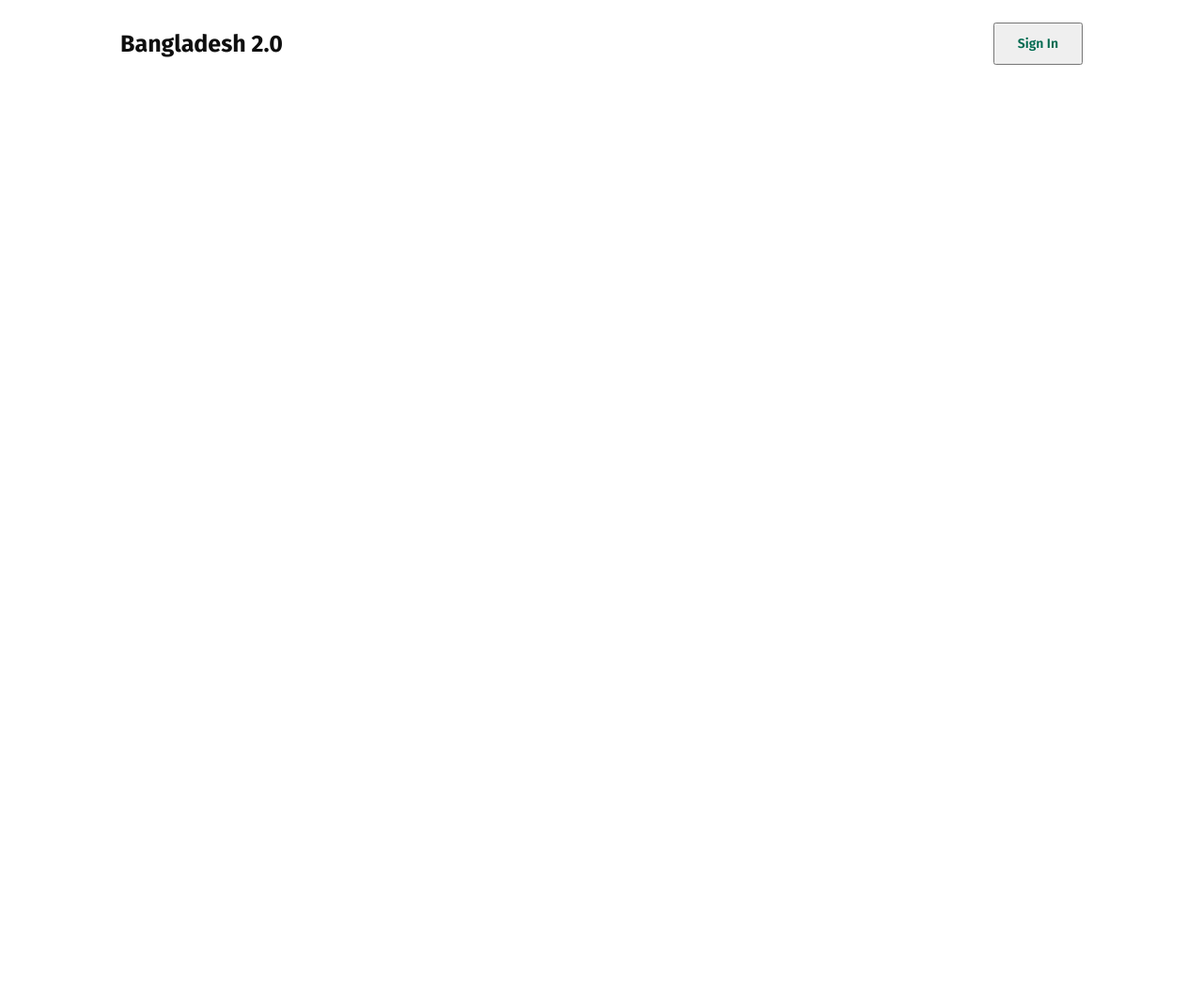
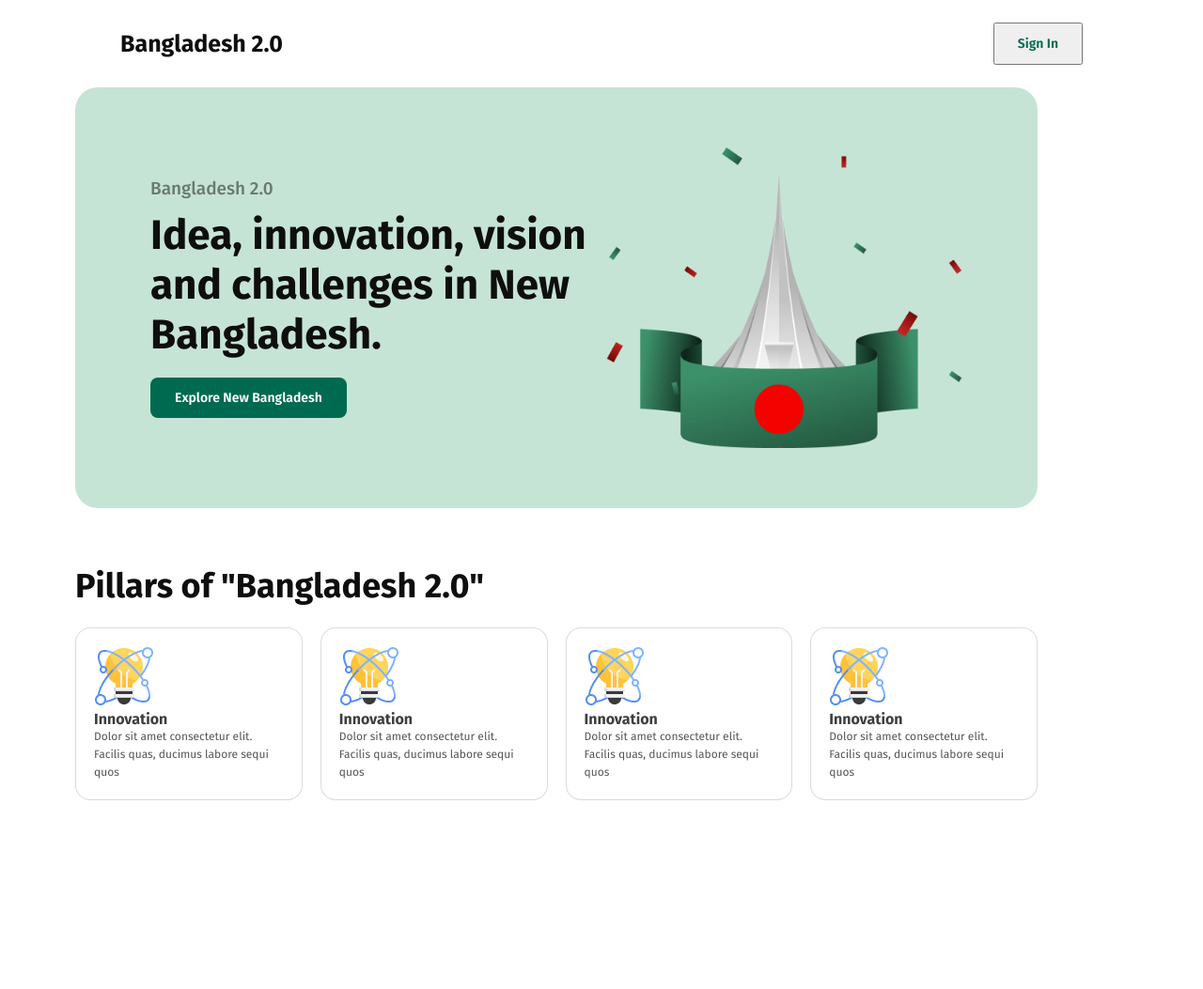
Before and after one commit to mbinfaruk/assignment-1, a plain HTML site: page index.html in a window 1280 px wide. Shown: the whole page at 94% size. Before the commit the page ends 800 px from the top, so only its background shows below. Drawn offline with Linux system fonts and the light colour scheme.

Commit message:
add banner & pillars

```diff
--- a/index.html
+++ b/index.html
@@ -17,7 +17,41 @@
         <a href=""><button class="header-sign">Sign In</button></a>
     </header>
     <main>
-        <!-- <p class="mohammad">Mohammad Hossain</p> -->
+        <section class="banner-cont">
+            <div class="banner">
+                <div class="left-banner">
+                <h3 class="banner-subtitle">Bangladesh 2.0</h3>
+                <h1 class="banner-title">Idea, innovation, vision and challenges in New Bangladesh.</h1>
+                <button class="banner-btn">Explore New Bangladesh</button>
+                </div>
+                <img class="banner-img" src="assets/hero.png" alt="" height="320px" width="379px">
+            </div>
+        </section>
+        <section class="pillars">
+            <h2 class="pillars-title">Pillars of "Bangladesh 2.0"</h2>
+            <div class="pillars-cont">
+                <div class="pillar">
+                    <img src="assets/card-icon.png" alt="">
+                    <h2 class="pillar-title">Innovation</h2>
+                    <p class="pillar-description">Dolor sit amet consectetur elit. Facilis quas, ducimus labore sequi quos </p>
+                </div>
+                <div class="pillar">
+                    <img src="assets/card-icon.png" alt="">
+                    <h2 class="pillar-title">Innovation</h2>
+                    <p class="pillar-description">Dolor sit amet consectetur elit. Facilis quas, ducimus labore sequi quos </p>
+                </div>
+                <div class="pillar">
+                    <img src="assets/card-icon.png" alt="">
+                    <h2 class="pillar-title">Innovation</h2>
+                    <p class="pillar-description">Dolor sit amet consectetur elit. Facilis quas, ducimus labore sequi quos </p>
+                </div>
+                <div class="pillar">
+                    <img src="assets/card-icon.png" alt="">
+                    <h2 class="pillar-title">Innovation</h2>
+                    <p class="pillar-description">Dolor sit amet consectetur elit. Facilis quas, ducimus labore sequi quos </p>
+                </div>
+            </div>
+        </section>
     </main>
     <footer>
 
--- a/styles/style.css
+++ b/styles/style.css
@@ -35,3 +35,125 @@ header{
     padding: 12px 24px;
 }
 /* header close */
+/* banner */
+.banner-cont{
+    display: flex;
+    align-items: center;
+    justify-content: center;
+    /* margin: 16px 128px 64px 128px; */
+    /* gap: 51px; */
+    width: 1024px;
+    height: 448px;
+    padding: 0px 80px 64px 80px;
+}
+.banner{
+    display: flex;
+    /* margin: 64px 80px 64px 48px; */
+    border-radius: 24px;
+    background: rgba(198, 228, 214, 1);
+    /* width: 1024px; */
+    align-items: center;
+    padding: 64px 80px;
+    /* gap: 51px; */
+}
+.banner-subtitle{
+    color: rgba(14, 14, 14, 0.5);
+    font-family: Fira Sans;
+    font-size: 19px;
+    font-weight: 500;
+    line-height: 23px;
+    letter-spacing: 0%;
+    text-align: left;
+    margin-bottom: 12px;
+}
+.banner-title{
+    color: rgba(14, 14, 14, 1);
+    font-family: Fira Sans;
+    font-size: 44px;
+    font-weight: 700;
+    line-height: 53px;
+    letter-spacing: 0%;
+    text-align: left;
+    margin-bottom: 19px;
+}
+.banner-btn{
+    /* Frame 2 */
+    /* width: 270px;
+    height: 56px;
+    Auto layout */
+    display: flex;
+    flex-direction: row;
+    justify-content: center;
+    align-items: center;
+    gap: 38;
+    padding: 13px 26px;
+    border: none;
+
+    border-radius: 8px;
+    background: rgba(0, 106, 80, 1);
+    color: rgba(255, 255, 255, 1);
+    font-family: Fira Sans;
+    font-size: 14px;
+    font-weight: 600;
+    line-height: 17px;
+    letter-spacing: 0%;
+    text-align: left;
+}
+.banner-img{
+    width: 379px;
+    height: 320px;
+}
+/* banner close */
+/* Pillars of "Bangladesh 2.0" */
+.pillars{
+    width: 1024px;
+    height: 448px;
+    padding: 0px 80px;
+    /* gap: 25px; */
+}
+.pillars-title{
+    color: rgba(14, 14, 14, 1);
+    font-family: Fira Sans;
+    font-size: 36px;
+    font-weight: 700;
+    line-height: 38px;
+    letter-spacing: 0%;
+    text-align: left;
+    padding-bottom: 25px;
+}
+.pillars-cont{
+    display: flex;
+    gap: 19px;
+}
+.pillar{
+    /* display: flex; */
+    box-sizing: border-box;
+border: 1px solid rgba(14, 14, 14, 0.15);
+border-radius: 16px;
+background: rgba(255, 255, 255, .8);
+    /* border: 1px solid black;
+    border-radius: 12px; */
+    padding: 19px;
+}
+.pillar-title{
+    color: rgba(14, 14, 14, 0.8);
+    font-family: Fira Sans;
+    font-size: 16px;
+    font-weight: 700;
+    line-height: 19pxpx;
+    letter-spacing: 0%;
+    text-align: left;
+}
+.pillar-description{
+    color: rgba(14, 14, 14, 0.7);
+    font-family: Fira Sans;
+    font-size: 12px;
+    font-weight: 400;
+    line-height: 19px;
+    letter-spacing: 0%;
+    text-align: left;
+}
+
+
+
+/* Pillars of "Bangladesh 2.0" close */
```
